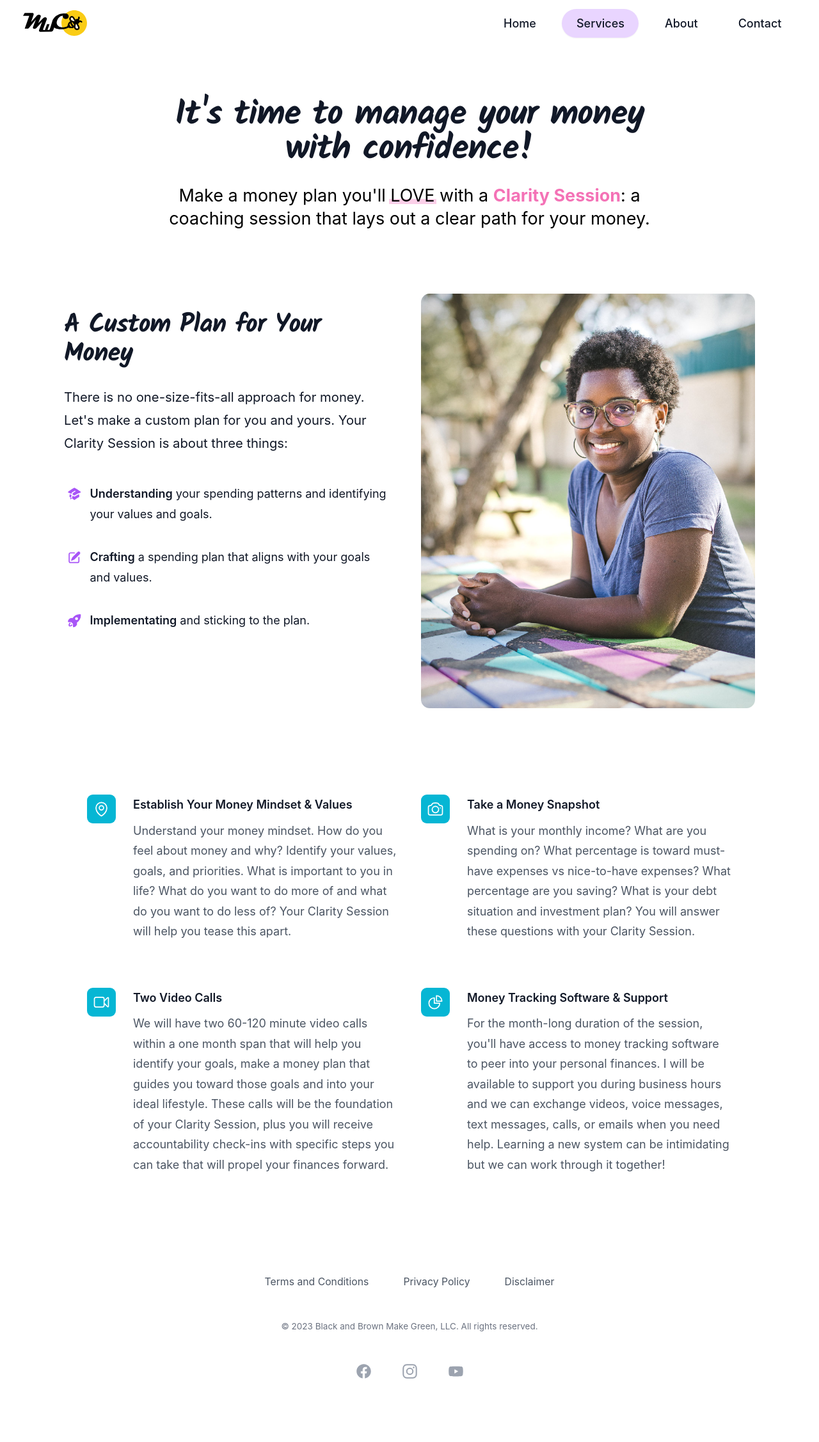
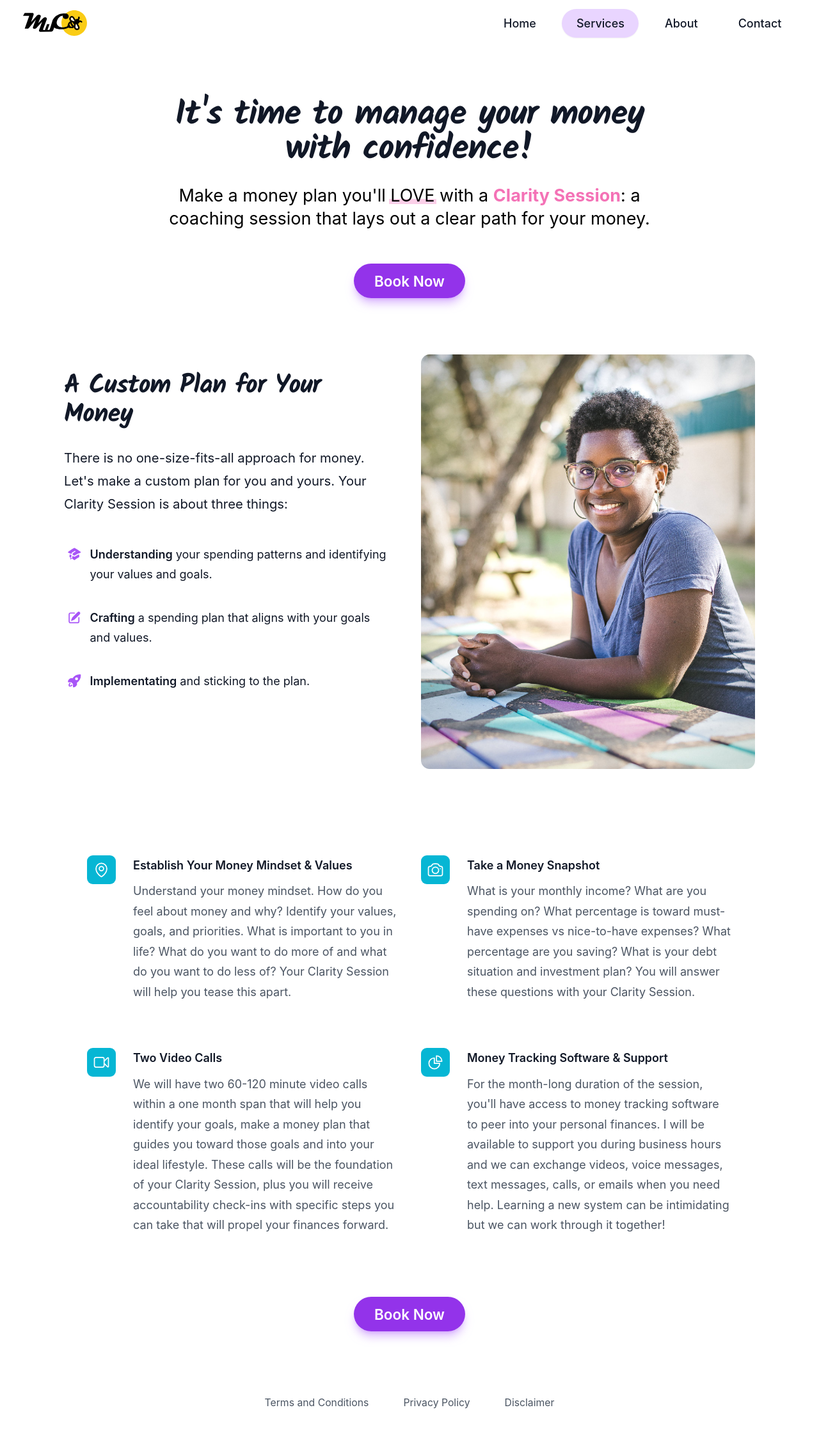
Before and after one commit to damiancarrillo/moneywithconfidence.com, a Vue app: page /services in a window 1280 px wide. Shown: the top 2254 px of the page at 64% size. Built offline with nearby package versions, Linux system fonts and the light colour scheme.

Commit message:
Add clarity session booking

```diff
--- a/src/app.ts
+++ b/src/app.ts
@@ -8,6 +8,7 @@ import Home from "./views/Home.vue";
 import Services from "./views/Services.vue";
 import Contact from "./views/Contact.vue";
 import About from "./views/About.vue";
+import ClaritySessionBook from "./views/ClaritySessionBook.vue";
 
 import Terms from "./views/Terms.vue";
 import Privacy from "./views/Privacy.vue";
@@ -20,6 +21,7 @@ const navigationRoutes = [
   { path: "/services", component: Services },
   { path: "/about", component: About },
   { path: "/contact", component: Contact },
+  { path: "/services/clarity-session/book", component: ClaritySessionBook },
 ];
 
 const footerRoutes = [
--- a/src/components/clarity-session/FeatureSection.vue
+++ b/src/components/clarity-session/FeatureSection.vue
@@ -28,6 +28,15 @@
           </div>
         </dl>
       </div>
+    </div>
+  </div>
+  <div class="mx-auto max-w-2xl md:text-center">
+    <div class="mt-14 items-center">
+      <a
+        href="/services/clarity-session/book"
+        class="bg-purple-600 hover:bg-purple-400 focus-visible:outline-purple-700 text-white shadow-lg shadow-purple-400/60 hover:shadow-purple-400/30 rounded-full px-7 py-3 text-xl font-semibold focus-visible:outline focus-visible:outline-2 focus-visible:outline-offset-2"
+        >Book Now</a
+      >
     </div>
   </div>
 </template>
--- a/src/components/clarity-session/HeaderSection.vue
+++ b/src/components/clarity-session/HeaderSection.vue
@@ -43,7 +43,7 @@ const features = [
 <template>
   <div class="bg-white py-10 sm:py-16">
     <div class="mx-auto max-w-7xl px-6 lg:px-8">
-      <div class="mx-auto max-w-2xl lg:text-center">
+      <div class="mx-auto max-w-2xl md:text-center">
         <p
           class="mt-2 text-3xl font-bold font-header tracking-tight text-gray-900 sm:text-5xl"
         >
@@ -55,6 +55,13 @@ const features = [
           <span class="font-bold text-pink-400">Clarity Session</span>: a
           coaching session that lays out a clear path for your money.
         </p>
+        <div class="mt-14 items-center">
+          <a
+            href="/services/clarity-session/book"
+            class="bg-purple-600 hover:bg-purple-400 focus-visible:outline-purple-700 text-white shadow-lg shadow-purple-400/60 hover:shadow-purple-400/30 rounded-full px-7 py-3 text-xl font-semibold focus-visible:outline focus-visible:outline-2 focus-visible:outline-offset-2"
+            >Book Now</a
+          >
+        </div>
       </div>
     </div>
   </div>
--- a/src/components/clarity-session/ProcessSection.vue
+++ b/src/components/clarity-session/ProcessSection.vue
@@ -9,7 +9,7 @@
             <div class="px-6 lg:px-0 lg:pr-4 lg:pt-4">
               <div class="mx-auto max-w-2xl lg:mx-0 lg:max-w-lg">
                 <p
-                  class="mt-2 text-4xl font-bold font-header tracking-tight text-gray-900 sm:text-4xl"
+                  class="mt-2 text-2xl sm-text-4xl font-bold font-header tracking-tight text-gray-900 sm:text-4xl"
                 >
                   A Custom Plan for Your Money
                 </p>
--- /dev/null
+++ b/src/views/ClaritySessionBook.vue
@@ -0,0 +1,13 @@
+<template>
+  <component
+    src="https://asset-tidycal.b-cdn.net//js/embed.js"
+    :is="'script'"
+  ></component>
+  <div
+    id="tidycal-embed"
+    data-path="moneywithconfidence/clarity-session"
+    class="text-center"
+  ></div>
+</template>
+
+<script setup lang="ts"></script>
```
